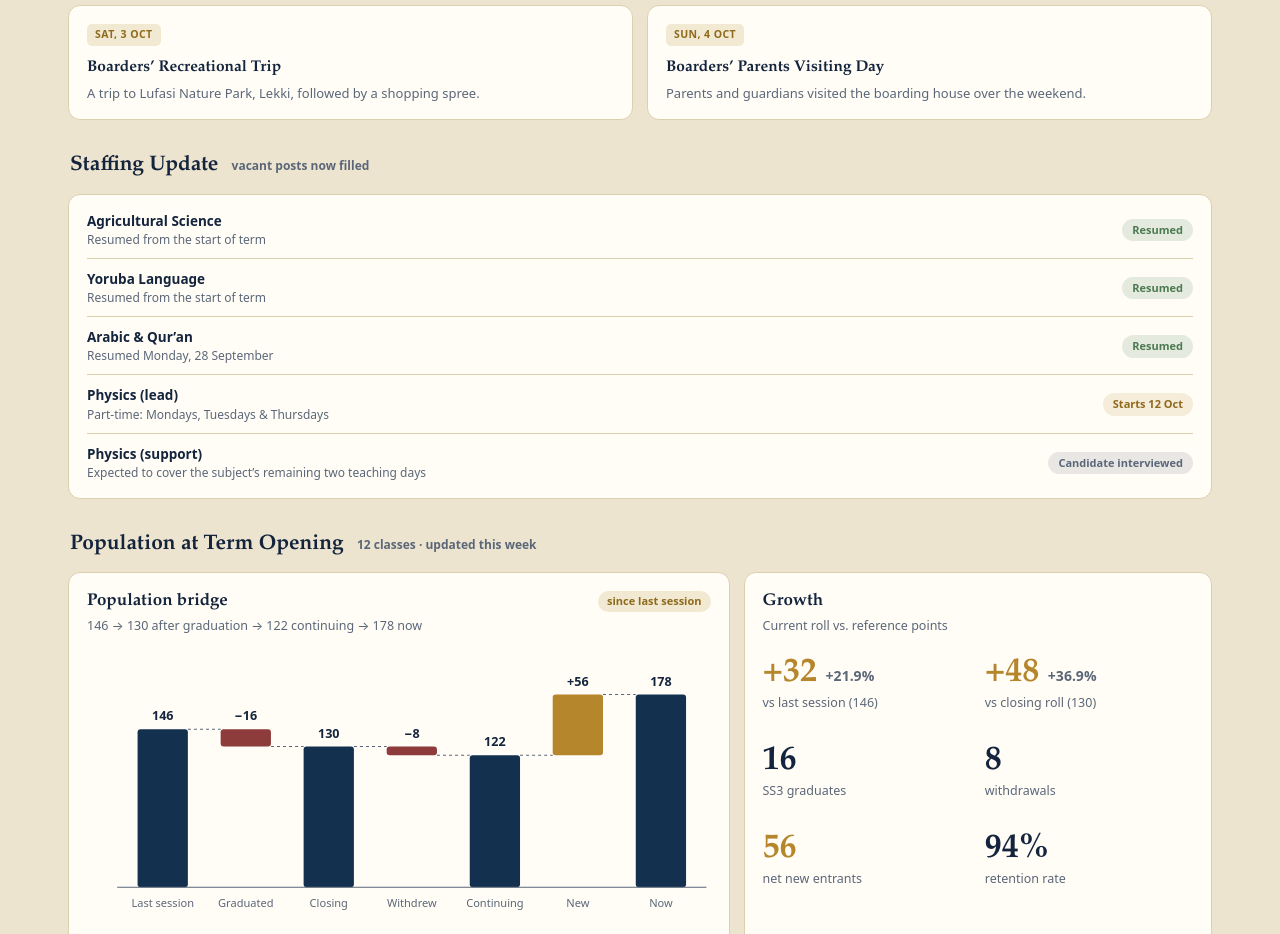
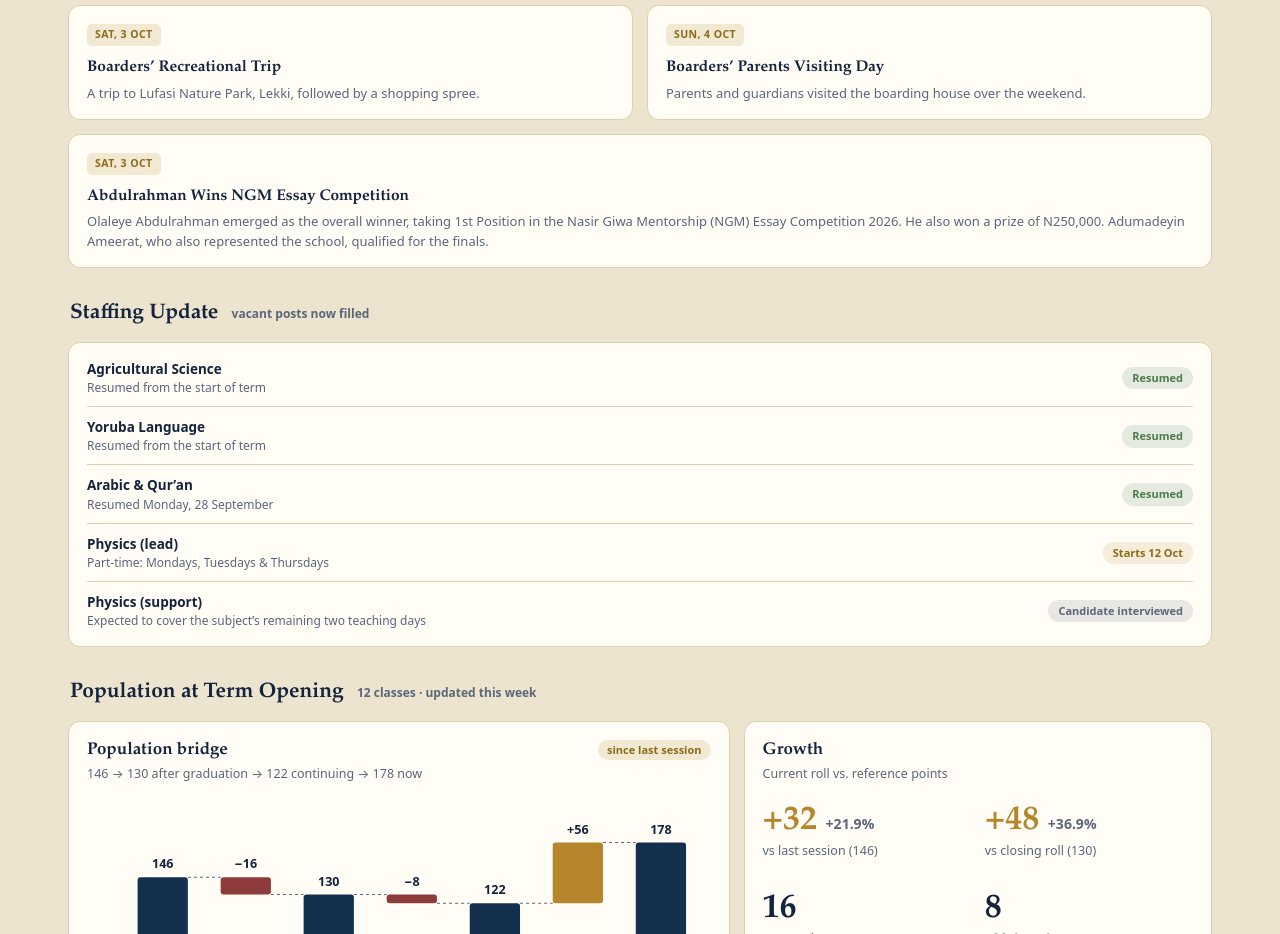
Before and after one commit to khallaad/TermOpeningReport, a plain HTML site: page index.html in a window 1280 px wide. Shown: the part 820-1754 px from the top of the page. Drawn offline with Linux system fonts and the light colour scheme.

Commit message:
Add event card for Abdulrahman NGM competition win
Added a new event card for Abdulrahman winning the NGM Essay Competition.

```diff
--- a/index.html
+++ b/index.html
@@ -204,6 +204,11 @@ footer{font-family:var(--sans);font-size:11.5px;color:var(--muted);text-align:ce
       <h2>Boarders&rsquo; Parents Visiting Day</h2>
       <p>Parents and guardians visited the boarding house over the weekend.</p>
     </div>
+  <div class="card ev-card c-span-12">
+  <span class="ev-date">SAT, 3 OCT</span>
+  <h2>Abdulrahman Wins NGM Essay Competition</h2>
+  <p>Olaleye Abdulrahman emerged as the overall winner, taking 1st Position in the Nasir Giwa Mentorship (NGM) Essay Competition 2026. He also won a prize of N250,000. Adumadeyin Ameerat, who also represented the school, qualified for the finals.</p>
+</div>
 </div>
 <h2 class="section-h">Staffing Update <span>vacant posts now filled</span></h2>
 <div class="grid">
```
